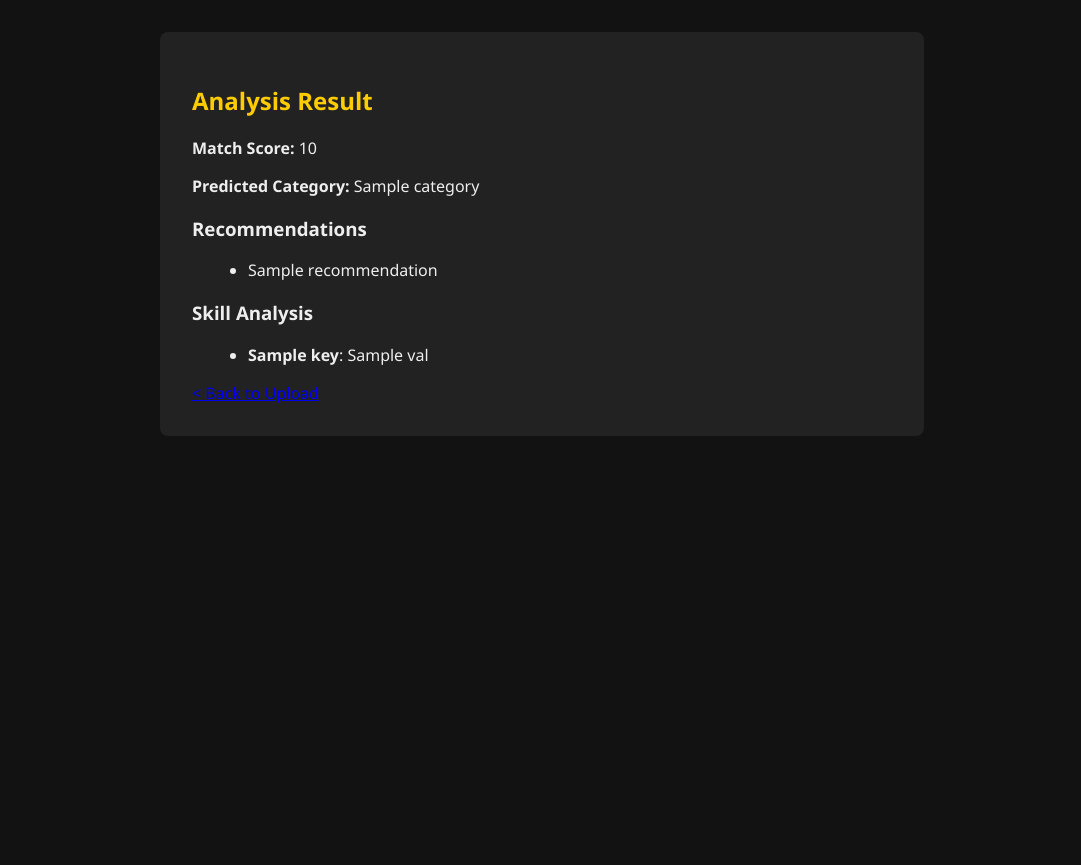
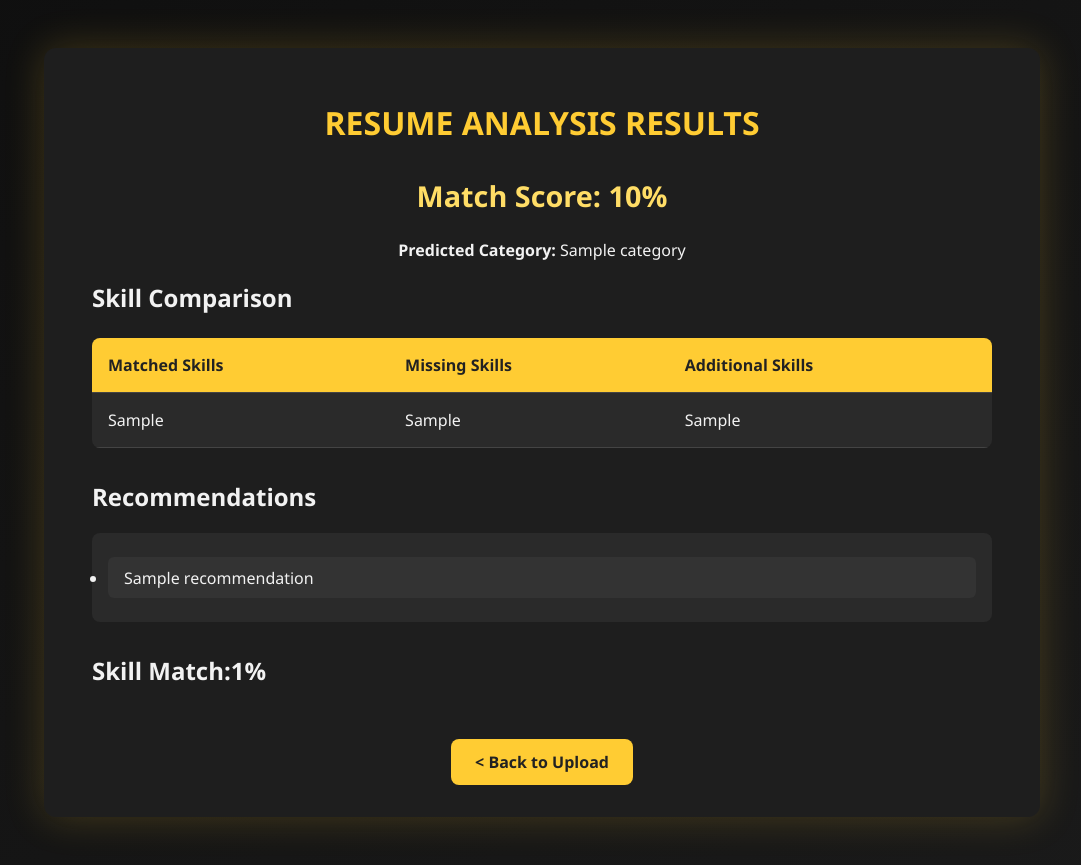
Before and after one commit to Amulyabhat2023/Resume-analyser, a Flask app: template templates/results.html in a window 1280 px wide. Shown: the whole page, without its empty margins (98-1179 px from the left). Before the commit the page ends 436 px from the top, so only its background shows below. Run offline with Flask 3, Linux system fonts and the light colour scheme; the template is opened without the code that fills it: most values are stand-ins (such as "Sample title", 1, 10 or a date in 2020).

Commit message:
Final files

```diff
--- a/app.py
+++ b/app.py
@@ -47,7 +47,7 @@ def upload_resume():
     resume_info = skill_extractor.extract_resume_info(cleaned_resume)
     job_reqs = skill_extractor.extract_job_requirements(cleaned_job_desc)
     resume_category = resume_classifier.predict_category(cleaned_resume)['category']
-    match_score = similarity_engine.calculate_similarity(cleaned_resume, cleaned_job_desc)
+    match_score = round(similarity_engine.calculate_similarity(cleaned_resume, cleaned_job_desc)*100,2)
     skill_analysis = job_matcher.analyze_skill_gaps(resume_info['skills'], job_reqs['required_skills'])
     recommendations = job_matcher.generate_recommendations(skill_analysis, resume_category)
 
@@ -87,7 +87,7 @@ def show_results(analysis_id):
         recommendations=recommendations,
         skill_analysis=skill_analysis,
         category=category,
-        analysis=analysis_record
+        analysis=analysis_record,
     )
 
 if __name__ == '__main__':
--- a/templates/results.html
+++ b/templates/results.html
@@ -1,32 +1,150 @@
 <!DOCTYPE html>
-<html>
+<html lang="en">
 <head>
-    <title>Resume Analysis Results</title>
+    <meta charset="UTF-8">
+    <title>Analysis Results</title>
     <style>
-        body { background: #121212; color: #eee; font-family: 'Segoe UI', Tahoma, Verdana, sans-serif; margin:2rem; }
-        h1, h2 { color: #ffcc00; }
-        .box { background:#222; border-radius:8px; padding:2rem; max-width:700px; margin:2rem auto;}
-        ul { margin-left: 1rem; }
+        body {
+            background: linear-gradient(145deg, #0f0f0f, #1a1a1a);
+            color: #f2f2f2;
+            font-family: 'Segoe UI', Tahoma, Geneva, Verdana, sans-serif;
+            margin: 0;
+            display: flex;
+            justify-content: center;
+            padding: 3rem 1rem;
+        }
+
+        .container {
+            background: #1e1e1e;
+            border-radius: 12px;
+            padding: 2rem 3rem;
+            max-width: 900px;
+            width: 100%;
+            box-shadow: 0 0 40px rgba(255, 204, 51, 0.2);
+        }
+
+        h1 {
+            color: #ffcc33;
+            text-align: center;
+            margin-bottom: 2rem;
+            text-transform: uppercase;
+        }
+
+        .score {
+            text-align: center;
+            font-size: 1.8rem;
+            font-weight: 700;
+            color: #ffdd66;
+            margin-bottom: 1.5rem;
+        }
+
+        .recommendations {
+            margin-top: 2rem;
+        }
+
+        .recommendations ul {
+            background: #2a2a2a;
+            padding: 1rem;
+            border-radius: 8px;
+        }
+
+        .recommendations li {
+            margin: 0.5rem 0;
+            background: #333;
+            padding: 0.6rem 1rem;
+            border-radius: 6px;
+        }
+
+        table {
+            width: 100%;
+            border-collapse: collapse;
+            background: #2a2a2a;
+            border-radius: 8px;
+            overflow: hidden;
+            margin-top: 1.5rem;
+        }
+
+        th, td {
+            padding: 1rem;
+            border-bottom: 1px solid #444;
+            text-align: left;
+        }
+
+        th {
+            background: #ffcc33;
+            color: #222;
+        }
+
+        tr:hover {
+            background: #333;
+        }
+
+        a.back {
+            display: inline-block;
+            margin-top: 2rem;
+            text-decoration: none;
+            background: #ffcc33;
+            color: #222;
+            font-weight: bold;
+            padding: 0.75rem 1.5rem;
+            border-radius: 8px;
+            transition: 0.3s;
+        }
+
+        a.back:hover {
+            background: #ffaa00;
+        }
     </style>
 </head>
 <body>
-    <div class="box">
-        <h2>Analysis Result</h2>
-        <p><strong>Match Score:</strong> {{ match_score }}</p>
-        <p><strong>Predicted Category:</strong> {{ category }}</p>
-        <h3>Recommendations</h3>
-        <ul>
-        {% for r in recommendations %}
-            <li>{{ r }}</li>
-        {% endfor %}
-        </ul>
-        <h3>Skill Analysis</h3>
-        <ul>
-        {% for key, val in skill_analysis.items() %}
-            <li><b>{{ key }}</b>: {{ val }}</li>
-        {% endfor %}
-        </ul>
-        <a href="/">&#60; Back to Upload</a>
+    <div class="container">
+        <h1>Resume Analysis Results</h1>
+
+        <div class="score">Match Score: {{ match_score }}%</div>
+        <p style="text-align:center;"><strong>Predicted Category:</strong> {{ category }}</p>
+
+        <h2>Skill Comparison</h2>
+        <table>
+            <thead>
+                <tr>
+                    <th>Matched Skills</th>
+                    <th>Missing Skills</th>
+                    <th>Additional Skills</th>
+                </tr>
+            </thead>
+            <tbody>
+                <tr>
+                    <td>
+                        {% for s in skill_analysis.matched_skills %}
+                            {{ s }}<br>
+                        {% endfor %}
+                    </td>
+                    <td>
+                        {% for s in skill_analysis.missing_skills %}
+                            {{ s }}<br>
+                        {% endfor %}
+                    </td>
+                    <td>
+                        {% for s in skill_analysis.additional_skills %}
+                            {{ s }}<br>
+                        {% endfor %}
+                    </td>
+                </tr>
+            </tbody>
+        </table>
+
+        <div class="recommendations">
+            <h2>Recommendations</h2>
+            <ul>
+            {% for r in recommendations %}
+                <li>{{ r }}</li>
+            {% endfor %}
+            </ul>
+        </div>
+        <div class="recommendations">
+            <h2>Skill Match:{{ skill_analysis.match_percentage }}%</h2>
+        </div>
+        <center><a href="/" class="back">&lt; Back to Upload</a></center>
     </div>
 </body>
 </html>
```
Also changed, not shown: templates/index.html (+73 -56 lines), instance/database.db.
